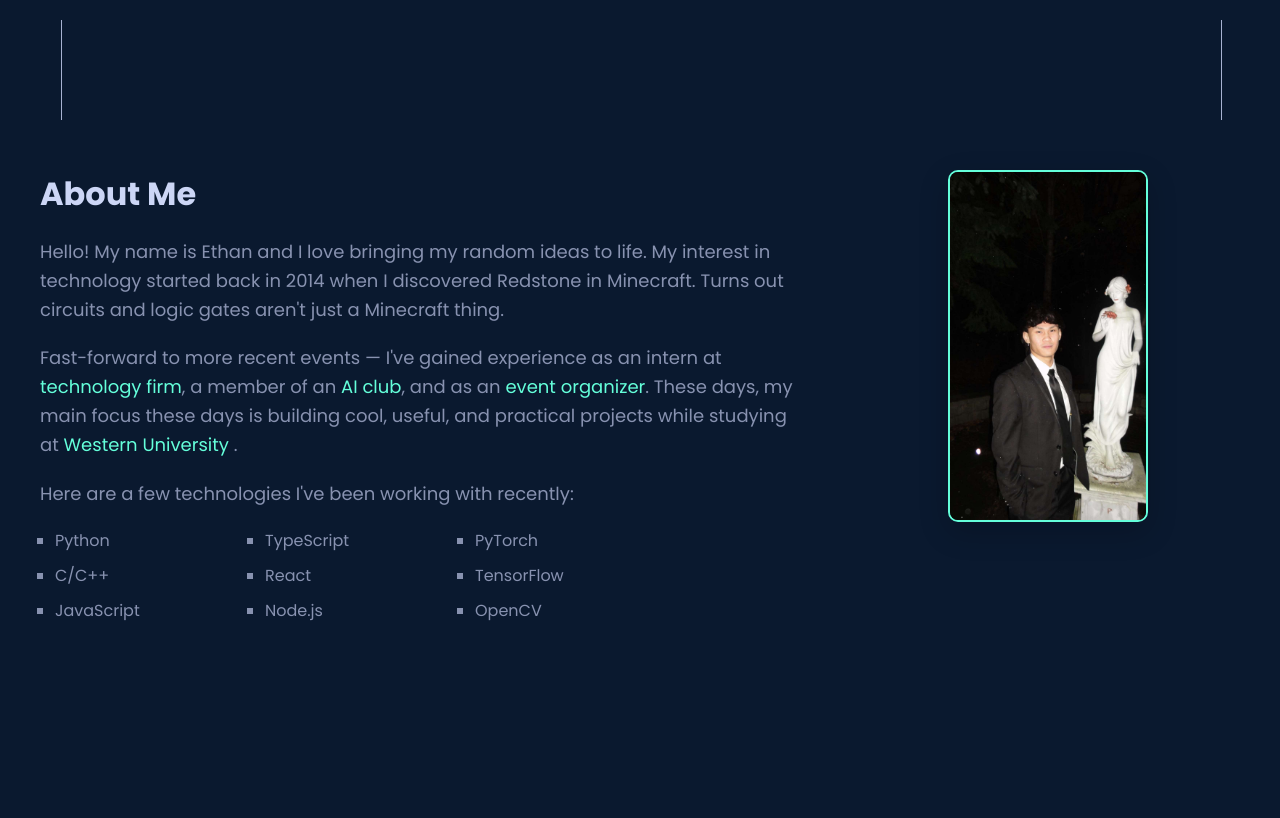
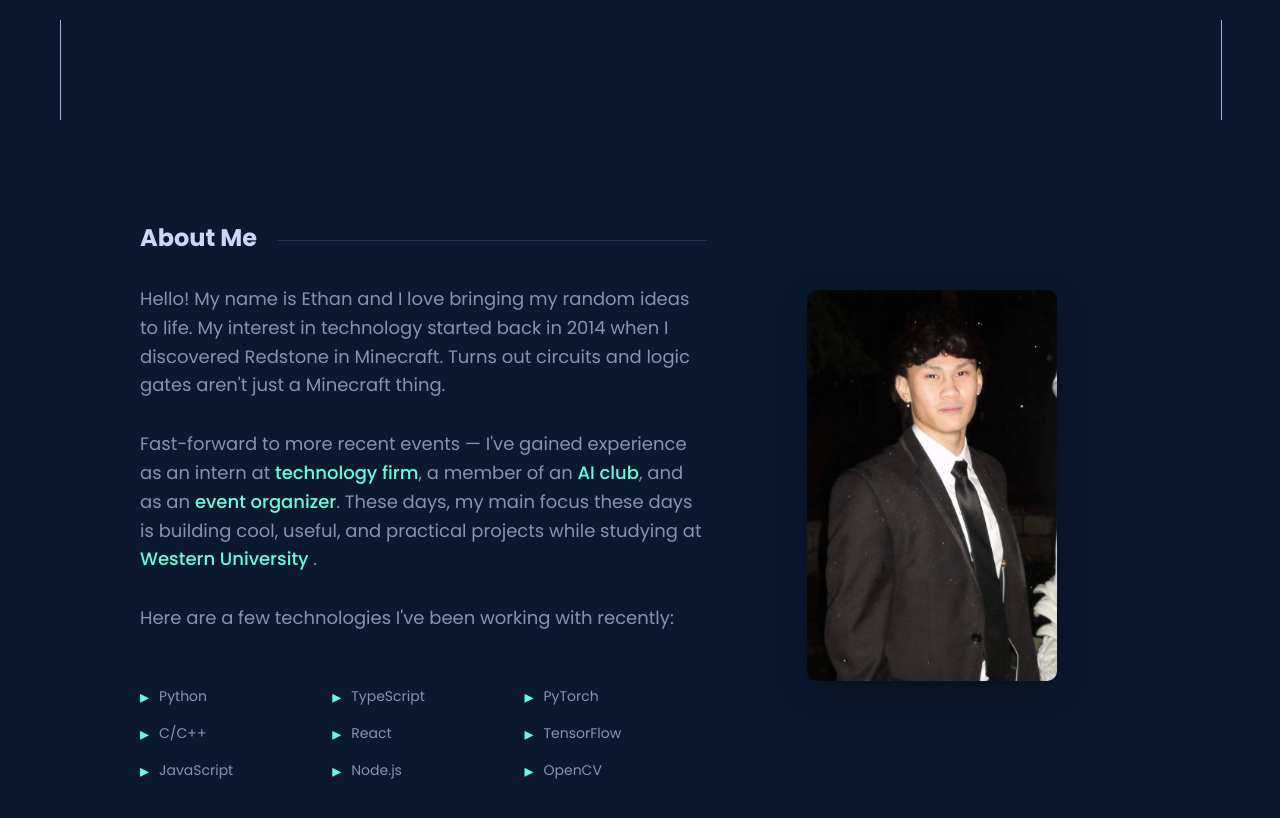
Before and after one commit to trinhee/portfolio, a React (Vite) app: page / in a window 1280 px wide. Shown: the part 680-1498 px from the top of the page. Before the commit the page ends 1353 px from the top, so only its background shows below. Built offline with nearby package versions, Linux system fonts and the light colour scheme.

Commit message:
update about

```diff
--- a/src/About.tsx
+++ b/src/About.tsx
@@ -1,7 +1,7 @@
 import React from 'react';
 import { useInView } from 'react-intersection-observer';
 import './About.css';
-import pfp from './images/pfp.jpg'
+import pfp from './images/me.jpg'
 
 const About: React.FC = () => {
   const { ref, inView } = useInView({
@@ -13,9 +13,7 @@ const About: React.FC = () => {
     <section className="about-section" id="about" ref={ref}>
       <div className={`about-container ${inView ? 'fade-in' : ''}`}>
         <div className="about-text">
-          <h2>
-            <span className="section-number"></span> About Me
-          </h2>
+          <h2>About Me</h2>
           <p>
             Hello! My name is Ethan and I love bringing my random ideas to life. My interest in technology started back in 2014 when I discovered Redstone in Minecraft. Turns out circuits and logic gates aren't just a Minecraft thing.
           </p>
--- a/src/App.tsx
+++ b/src/App.tsx
@@ -27,7 +27,7 @@ function App() {
           <IconLinkedin/>
           <IconGithub />
           <IconInstagram />
-          <IconTwitter/>``
+          <IconTwitter/>
         </div>
         <div className="left-line"></div>
       </div>
--- a/src/Hero.tsx
+++ b/src/Hero.tsx
@@ -8,7 +8,7 @@ function Hero(){
             <h1 className='name'>Ethan Trinh.</h1>
             <h2 className='tagline'>I build things.</h2>
             <p className='description'>
-              I'm a software developer, computer science student, and innovator!
+              I'm a software developer, computer science student, and innovator. I also have a love for cats!
             </p>
         </div>
     </body>
--- a/src/about.css
+++ b/src/about.css
@@ -2,9 +2,9 @@
     display: flex;
     justify-content: center;
     align-items: center;
-    flex-direction: column; /* Adjust layout for smaller screens */
-    padding: 50px 20px;
-    background-color: #0a192f;
+    flex-direction: column;
+    padding: 100px 20px; /* Increase top/bottom padding for more spacing */
+    background-color: #0a192f; /* Match the background */
     color: #ccd6f6;
 }
 
@@ -12,10 +12,10 @@
     display: flex;
     flex-direction: row; /* Align items side by side */
     align-items: flex-start;
-    max-width: 1200px;
-    gap: 50px;
+    max-width: 1100px; /* Reduce width for alignment with the design */
+    gap: 50px; /* Space between text and image */
     opacity: 0; /* Initially hidden */
-    transform: translateY(20px); /* Initial position for animation */
+    transform: translateY(20px); /* For animation */
     transition: all 0.8s ease-in-out; /* Smooth fade-in */
 }
 
@@ -26,24 +26,44 @@
 
 .about-text {
     flex: 2;
+    max-width: 600px;
+    display: flex;
+    flex-direction: column;
+    gap: 20px; /* Space between paragraphs */
 }
 
 .about-text h2 {
-    font-size: 32px; /* Larger heading size */
+    font-size: 24px;
+    font-weight: 600;
     color: #ccd6f6;
-    margin-bottom: 20px;
+    margin-bottom: 10px;
+    display: flex;
+    align-items: center;
+    gap: 20px;
+    position: relative;
+}
+
+.about-text h2::after {
+    content: "";
+    flex: 1;
+    display: block;
+    width: 100px;
+    height: 1px;
+    background-color: #233554; /* line under heading */
+    margin-top: 5px;
 }
 
 .about-text p {
     font-size: 18px;
     line-height: 1.6;
-    margin-bottom: 20px;
-    color: #8892b0;
+    margin-bottom: 10px;
+    color: #8892b0; /* Lighter color for text */
 }
 
 .about-text a {
     color: #64ffda;
     text-decoration: none;
+    font-weight: 500;
 }
 
 .about-text a:hover {
@@ -55,27 +75,35 @@
     grid-template-columns: repeat(3, minmax(140px, 200px));
     gap: 10px;
     margin-top: 20px;
-    margin-left: 15px;
-    list-style: square;
+    list-style: none;
     padding: 0;
 }
 
 .tech-list li {
-    font-size: 16px; /* Slightly larger for better readability */
+    font-size: 14px;
     color: #8892b0;
+    display: flex;
+    align-items: center;
 }
 
-/* Profile Photo */
+.tech-list li::before {
+    content: "▸";
+    margin-right: 10px;
+    color: #64ffda;
+    font-size: 18px;
+}
+
 .about-photo {
     flex: 1;
     display: flex;
-    justify-content: center;
-    align-items: center;
+    justify-content: flex-start;
+    align-items: flex-start;
+    padding: 50px;
+    margin-top: 20px;
 }
 
 .about-photo img {
-    max-width: 200px;
+    max-width: 250px; /* Larger image size */
     border-radius: 10px;
-    border: 2px solid #64ffda;
-    box-shadow: 0 10px 30px rgba(0, 0, 0, 0.2);
+    box-shadow: 0 10px 30px rgba(0, 0, 0, 0.3); /* Slightly darker shadow */
 }
--- a/src/side.css
+++ b/src/side.css
@@ -13,18 +13,18 @@
     display: flex;
     flex-direction: column;
     align-items: center;
-    gap: 30px; /* Space between icons */
+    gap: 25px; /* Space between icons */
   }
 
   .icon-container svg {
-    width: 22px;
-    height: 22px;
+    width: 20px;
+    height: 20px;
     cursor: pointer;
     transition: transform 0.2s;
   }
 
   .icon-container svg:hover {
-    transform: scale(1.1); /* Slight zoom on hover */
+    transform: scale(1.1); /* zoom on hover */
     color: #64ffda;
   }
 
@@ -32,7 +32,7 @@
   .left-line {
     width: 1px;
     height: 100px;
-    background-color: #a8b2d1; /* Light green line */
+    background-color: #a8b2d1;
     margin-top: 30px;
   }
 
```
Also changed, not shown: src/images/me.jpg (added).
